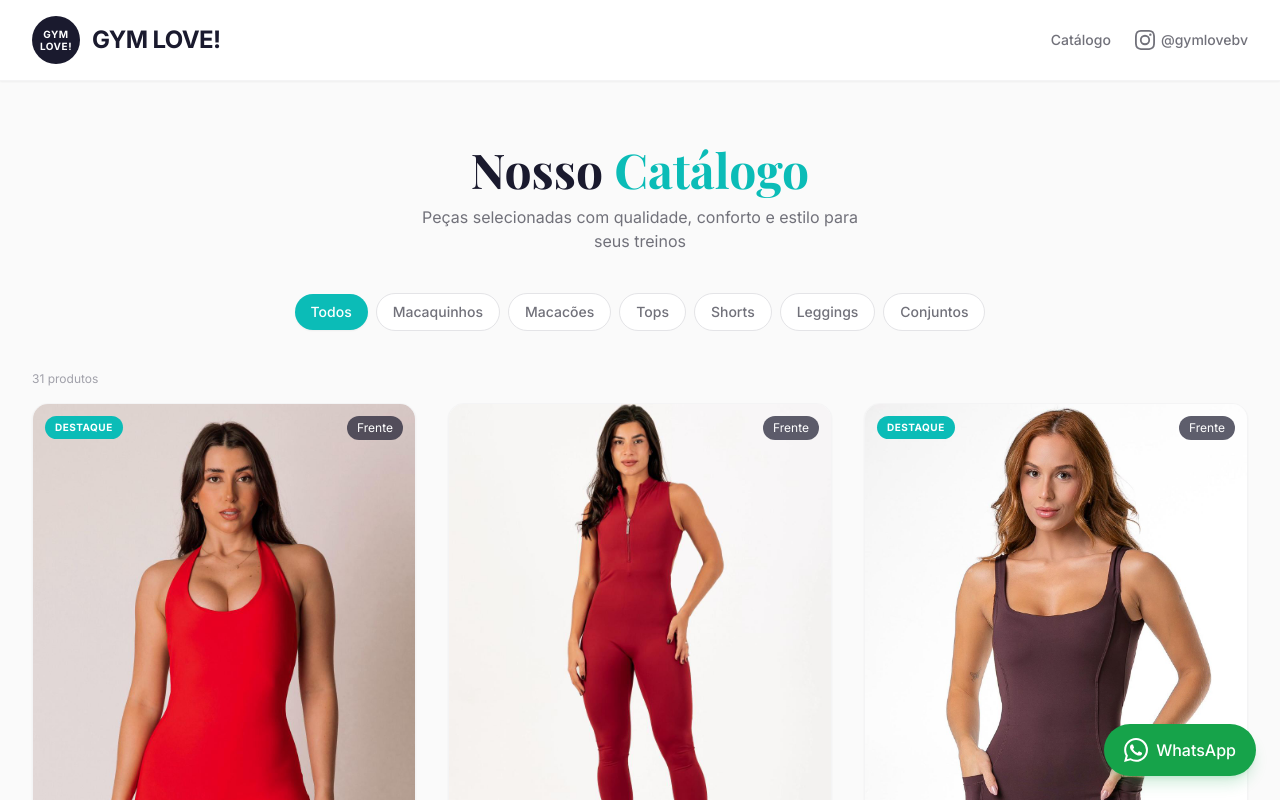
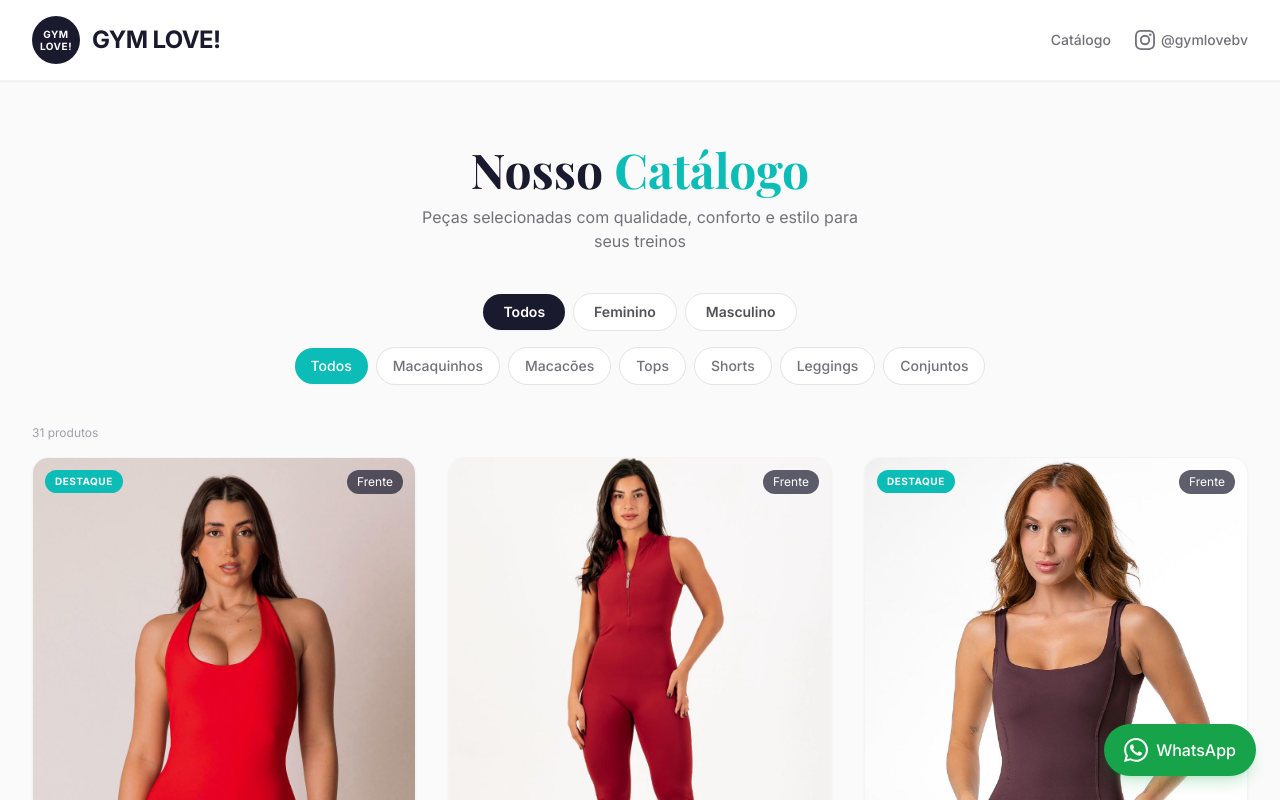
Before and after one commit to JoaoAlisson/gymlove, a Next.js app: page / in a window 1280 px wide. Shown: the top 800 px of the page. Built offline with nearby package versions, Linux system fonts and the light colour scheme; a web font is replaced by a local one.

Commit message:
feat: adicionar filtro masculino feminino no catalogo

```diff
--- a/src/components/ProductGrid.tsx
+++ b/src/components/ProductGrid.tsx
@@ -2,14 +2,23 @@
 
 import { useState } from "react";
 import ProductCard from "./ProductCard";
-import { products, categories, type Category } from "@/data/products";
+import { products, categories, type Category, type Gender } from "@/data/products";
+
+const genders: { label: string; value: Gender | "Todos" }[] = [
+  { label: "Todos", value: "Todos" },
+  { label: "Feminino", value: "feminino" },
+  { label: "Masculino", value: "masculino" },
+];
 
 export default function ProductGrid() {
   const [activeCategory, setActiveCategory] = useState<Category | "Todos">("Todos");
+  const [activeGender, setActiveGender] = useState<Gender | "Todos">("Todos");
 
-  const filtered = activeCategory === "Todos"
-    ? products
-    : products.filter((p) => p.category === activeCategory);
+  const filtered = products.filter((p) => {
+    const matchCategory = activeCategory === "Todos" || p.category === activeCategory;
+    const matchGender = activeGender === "Todos" || p.gender === activeGender;
+    return matchCategory && matchGender;
+  });
 
   const count = filtered.length;
 
@@ -22,6 +31,22 @@ export default function ProductGrid() {
         <p className="text-zinc-500 text-sm sm:text-base max-w-md mx-auto">
           Peças selecionadas com qualidade, conforto e estilo para seus treinos
         </p>
+      </div>
+
+      <div className="flex flex-wrap items-center justify-center gap-2 mb-4">
+        {genders.map((g) => (
+          <button
+            key={g.value}
+            onClick={() => setActiveGender(g.value)}
+            className={`px-5 py-2 rounded-full text-sm font-semibold transition-all ${
+              activeGender === g.value
+                ? "bg-brand-dark text-white shadow-sm"
+                : "bg-white text-zinc-600 border border-zinc-200 hover:border-brand-dark/40 hover:text-brand-dark"
+            }`}
+          >
+            {g.label}
+          </button>
+        ))}
       </div>
 
       <div className="flex flex-wrap items-center justify-center gap-2 mb-8 sm:mb-10">
--- a/src/data/products.ts
+++ b/src/data/products.ts
@@ -1,4 +1,5 @@
 export type Category = "Macaquinho" | "Macacão" | "Top" | "Short" | "Legging" | "Conjunto";
+export type Gender = "feminino" | "masculino";
 
 export interface Product {
   id: number;
@@ -8,6 +9,7 @@ export interface Product {
   images: string[];
   description?: string;
   category: Category;
+  gender: Gender;
   sizes?: string[];
   highlight?: boolean;
 }
@@ -31,6 +33,7 @@ export const products: Product[] = [
     images: ["/products/01-frente.jpg", "/products/02-costas.jpg"],
     description: "Macaquinho com design frente única, perfeito para treinos intensos",
     category: "Macaquinho",
+    gender: "feminino",
     sizes: ["P", "M", "G"],
     highlight: true,
   },
@@ -42,6 +45,7 @@ export const products: Product[] = [
     images: ["/products/03-frente.jpg", "/products/04-costas.jpg"],
     description: "Macacão regata com zíper frontal, ideal para musculação",
     category: "Macacão",
+    gender: "feminino",
     sizes: ["P", "M", "G", "GG"],
   },
   {
@@ -52,6 +56,7 @@ export const products: Product[] = [
     images: ["/products/05-frente.jpg", "/products/06-costas.jpg"],
     description: "Macaquinho com bolsos laterais, prático e estiloso",
     category: "Macaquinho",
+    gender: "feminino",
     sizes: ["P", "M", "G"],
     highlight: true,
   },
@@ -63,6 +68,7 @@ export const products: Product[] = [
     images: ["/products/07.jpg"],
     description: "Macaquinho hiper com zíper, versátil para qualquer atividade",
     category: "Macaquinho",
+    gender: "feminino",
     sizes: ["P", "M", "G"],
   },
   {
@@ -73,6 +79,7 @@ export const products: Product[] = [
     images: ["/products/08.jpg"],
     description: "Macaquinho manga longa, proteção e conforto",
     category: "Macaquinho",
+    gender: "feminino",
     sizes: ["P", "M", "G"],
   },
   {
@@ -83,6 +90,7 @@ export const products: Product[] = [
     images: ["/products/09.jpg"],
     description: "Macaquinho leve e confortável para o dia a dia fitness",
     category: "Macaquinho",
+    gender: "feminino",
     sizes: ["P", "M", "G", "GG"],
     highlight: true,
   },
@@ -94,6 +102,7 @@ export const products: Product[] = [
     images: ["/products/10.jpg", "/products/33.jpg"],
     description: "Top esportivo verde com sustentação e estilo",
     category: "Top",
+    gender: "feminino",
     sizes: ["P", "M", "G"],
   },
   {
@@ -104,6 +113,7 @@ export const products: Product[] = [
     images: ["/products/11.jpg", "/products/34.jpg"],
     description: "Short com bolso lateral para celular",
     category: "Short",
+    gender: "feminino",
     sizes: ["P", "M", "G", "GG"],
   },
   {
@@ -114,6 +124,7 @@ export const products: Product[] = [
     images: ["/products/12.jpg", "/products/35.jpg"],
     description: "Legging com bolso e tecido brilhoso de alta compressão",
     category: "Legging",
+    gender: "feminino",
     sizes: ["P", "M", "G", "GG"],
   },
   {
@@ -124,6 +135,7 @@ export const products: Product[] = [
     images: ["/products/13.jpg", "/products/36.jpg"],
     description: "Short sobreposto Valley, estilo e liberdade de movimento",
     category: "Short",
+    gender: "feminino",
     sizes: ["P", "M", "G"],
   },
   {
@@ -134,6 +146,7 @@ export const products: Product[] = [
     images: ["/products/14.jpg"],
     description: "Conjunto combinando top e short na cor rosa",
     category: "Conjunto",
+    gender: "feminino",
     sizes: ["P", "M", "G"],
   },
   {
@@ -144,6 +157,7 @@ export const products: Product[] = [
     images: ["/products/15.jpg", "/products/37.jpg"],
     description: "Macacão preto clássico, elegância para seus treinos",
     category: "Macacão",
+    gender: "feminino",
     sizes: ["P", "M", "G", "GG"],
   },
   {
@@ -154,6 +168,7 @@ export const products: Product[] = [
     images: ["/products/16.jpg"],
     description: "Short feminino com bolsos pocket",
     category: "Short",
+    gender: "feminino",
     sizes: ["P", "M", "G"],
     highlight: true,
   },
@@ -165,6 +180,7 @@ export const products: Product[] = [
     images: ["/products/17.jpg"],
     description: "Top Dusell com sustentação e estilo",
     category: "Top",
+    gender: "feminino",
     sizes: ["P", "M", "G"],
   },
   {
@@ -175,6 +191,7 @@ export const products: Product[] = [
     images: ["/products/18.jpg", "/products/41.jpg"],
     description: "Legging rosa imperial Drop Chantilly, alta compressão",
     category: "Legging",
+    gender: "feminino",
     sizes: ["P", "M", "G", "GG"],
     highlight: true,
   },
@@ -186,6 +203,7 @@ export const products: Product[] = [
     images: ["/products/19.jpg"],
     description: "Blusa feminina fitness Wonder",
     category: "Top",
+    gender: "feminino",
     sizes: ["P", "M", "G"],
   },
   {
@@ -196,6 +214,7 @@ export const products: Product[] = [
     images: ["/products/20.jpg", "/products/28.jpg"],
     description: "Top duplo New Basic liso",
     category: "Top",
+    gender: "feminino",
     sizes: ["P", "M", "G"],
   },
   {
@@ -206,6 +225,7 @@ export const products: Product[] = [
     images: ["/products/21.jpg"],
     description: "Short Wonder com bolso lateral",
     category: "Short",
+    gender: "feminino",
     sizes: ["P", "M", "G", "GG"],
   },
   {
@@ -216,6 +236,7 @@ export const products: Product[] = [
     images: ["/products/22.jpg"],
     description: "Bermuda moletom Crown",
     category: "Short",
+    gender: "feminino",
     sizes: ["P", "M", "G", "GG"],
   },
   {
@@ -226,6 +247,7 @@ export const products: Product[] = [
     images: ["/products/23.jpg"],
     description: "Conjunto de calça rosa fitness",
     category: "Conjunto",
+    gender: "feminino",
     sizes: ["P", "M", "G"],
     highlight: true,
   },
@@ -237,6 +259,7 @@ export const products: Product[] = [
     images: ["/products/24.jpg"],
     description: "Macaquinho Elite feminino, leve e confortável",
     category: "Macaquinho",
+    gender: "feminino",
     sizes: ["P", "M", "G", "GG"],
   },
   {
@@ -247,6 +270,7 @@ export const products: Product[] = [
     images: ["/products/25.jpg"],
     description: "Conjunto de calça lilás fitness",
     category: "Conjunto",
+    gender: "feminino",
     sizes: ["P", "M", "G"],
   },
   {
@@ -257,6 +281,7 @@ export const products: Product[] = [
     images: ["/products/26.jpg"],
     description: "Conjunto Top Authentic e Short Authentic",
     category: "Conjunto",
+    gender: "feminino",
     sizes: ["P", "M", "G"],
   },
   {
@@ -267,6 +292,7 @@ export const products: Product[] = [
     images: ["/products/27.jpg"],
     description: "Conjunto Hot fitness",
     category: "Conjunto",
+    gender: "feminino",
     sizes: ["P", "M", "G"],
     highlight: true,
   },
@@ -278,6 +304,7 @@ export const products: Product[] = [
     images: ["/products/29.jpg"],
     description: "Jaqueta manga longa fitness, conforto e proteção",
     category: "Top",
+    gender: "feminino",
     sizes: ["P", "M", "G", "GG"],
   },
   {
@@ -288,6 +315,7 @@ export const products: Product[] = [
     images: ["/products/30.jpg"],
     description: "Macaquinho Hyper feminino com zíper",
     category: "Macaquinho",
+    gender: "feminino",
     sizes: ["P", "M", "G"],
     highlight: true,
   },
@@ -299,6 +327,7 @@ export const products: Product[] = [
     images: ["/products/31.jpg"],
     description: "Conjunto Top Faixa e Short Hyper Tranpass",
     category: "Conjunto",
+    gender: "feminino",
     sizes: ["P", "M", "G"],
   },
   {
@@ -309,6 +338,7 @@ export const products: Product[] = [
     images: ["/products/32.jpg"],
     description: "Camiseta Gota feminina",
     category: "Top",
+    gender: "feminino",
     sizes: ["P", "M", "G", "GG"],
   },
   {
@@ -319,6 +349,7 @@ export const products: Product[] = [
     images: ["/products/38.jpg"],
     description: "Short Hyper feminino",
     category: "Short",
+    gender: "feminino",
     sizes: ["P", "M", "G"],
   },
   {
@@ -329,6 +360,7 @@ export const products: Product[] = [
     images: ["/products/39.jpg"],
     description: "Short saia Compression com sobreposição",
     category: "Short",
+    gender: "feminino",
     sizes: ["P", "M", "G"],
   },
   {
@@ -339,6 +371,7 @@ export const products: Product[] = [
     images: ["/products/40.jpg"],
     description: "Top Faixa feminino",
     category: "Top",
+    gender: "feminino",
     sizes: ["P", "M", "G"],
   },
 ];
```
